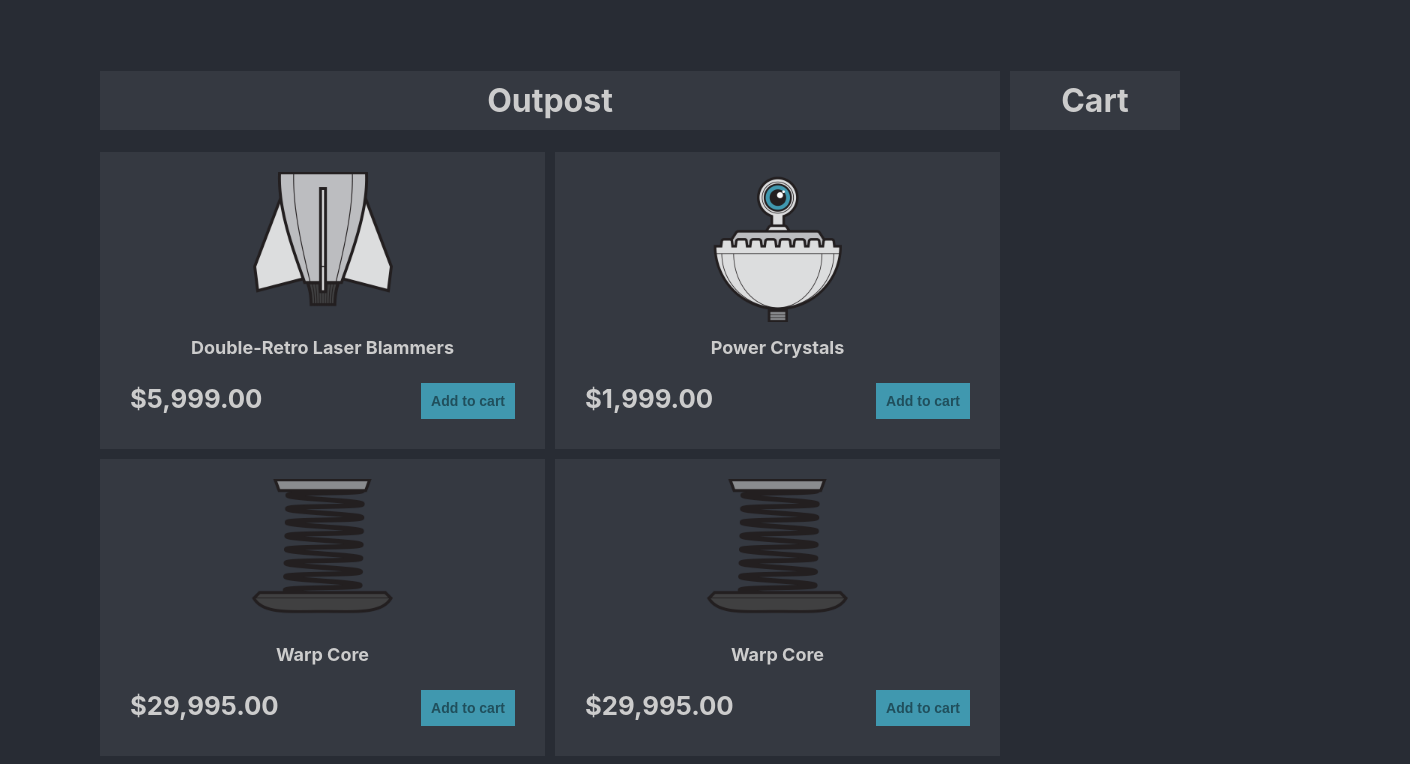
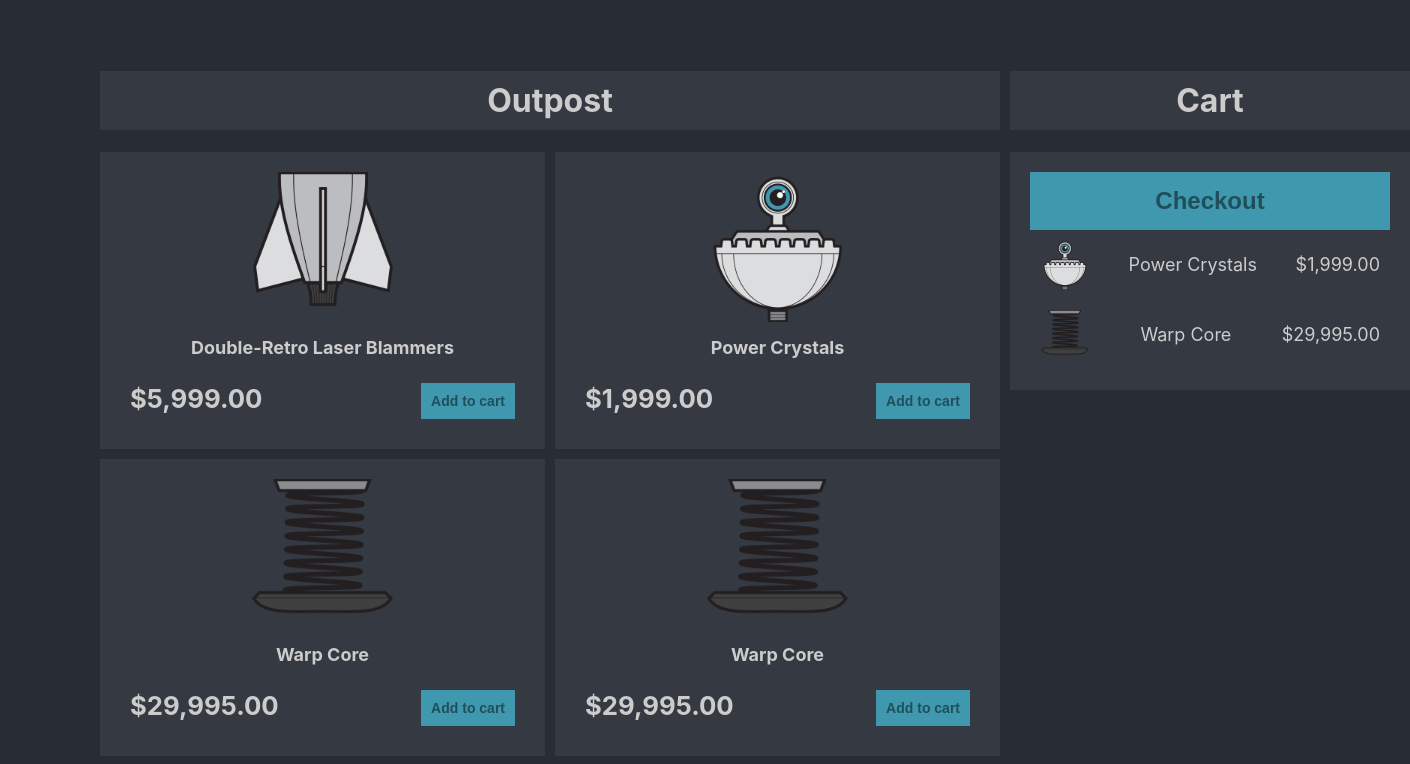
Before and after one commit to jmcooper/cosmic-traders, a React (Create React App) app: page / in a window 1280 px wide. Shown: the top 764 px of the page, 1410 px wide, since content can reach past the window. Built offline with nearby package versions, Linux system fonts and the light colour scheme.

Commit message:
Add Cart

```diff
--- a/src/App.css
+++ b/src/App.css
@@ -5,6 +5,7 @@ body {
 ul {
   margin:0;
   padding:0;
+  list-style: none;
 }
 
 .content {
--- a/src/Outpost.js
+++ b/src/Outpost.js
@@ -1,8 +1,8 @@
 import React from 'react'
 import ProductList from './products/ProductList'
 import styles from './Outpost.module.css'
+import Cart from './checkout/Cart'
 
-let cart = []
 let products = [
   {
     name: 'Double-Retro Laser Blammers',
@@ -36,13 +36,11 @@ let products = [
   },
 ]
 
-const renderCartItem = (product) => {
-  return (
-    <li className="cart-item">
-      <img src={require(`./images/${product.image}`)} />
-    </li>
-  )
-}
+let cart = [
+  products[1],
+  products[2]
+]
+
 
 function Outpost() {
   return (
@@ -53,10 +51,7 @@ function Outpost() {
       </div>
       <div className={styles.rightSidebar}>
         <h1 className="section-header">Cart</h1>
-        { cart.length > 0
-          ? <p>There are no items in your cart</p>
-          : <ul> { cart.map((product) => renderCartItem(product)) }</ul>
-        }
+        <Cart cart={cart}/>
       </div>
     </React.Fragment>
   )
--- a/src/Outpost.module.css
+++ b/src/Outpost.module.css
@@ -5,10 +5,5 @@
 }
 
 .rightSidebar {
-  width: 400px;
+  min-width:400px;
 }
-
-.cartItem {
-  display:flex;
-  justify-content: space-between;
-}
--- /dev/null
+++ b/src/checkout/Cart.js
@@ -0,0 +1,26 @@
+import React from 'react'
+import styles from './Cart.module.css'
+import { toCurrencyFormat } from '../utils/format-utils'
+
+const renderCartItem = (product, i) => {
+  return (
+    <li className={styles.cartItem} key={i}>
+      <img src={require(`../images/${product.image}`)} alt={product.name}/>
+      <span className={styles.flexCenter}>{product.name}</span>
+      <span className={styles.flexCenter}>{toCurrencyFormat(product.price)}</span>
+    </li>
+  )
+}
+
+function Cart(props) {
+  return (
+    <div className={styles.cart}>
+      <button className={`button ${styles.checkoutButton}`}>Checkout</button>
+      { props.cart.length === 0
+        ? <span>There are no items in your cart</span>
+        : <ul> { props.cart.map((product, i) => renderCartItem(product, i)) }</ul> }
+    </div>
+  )
+}
+
+export default Cart
--- /dev/null
+++ b/src/checkout/Cart.module.css
@@ -0,0 +1,26 @@
+.cart {
+  background-color: #353941;
+  padding: 20px;
+  font-size:18px;
+}
+
+.cartItem {
+  display:flex;
+  justify-content: space-between;
+  padding:10px;
+}
+
+.cartItem img {
+  width:50px;
+}
+
+.flexCenter {
+  display: flex;
+  align-items: center;
+}
+
+.checkoutButton {
+  font-size:24px;
+  width: 100%;
+  padding: 15px 10px;
+}
--- a/src/products/Product.js
+++ b/src/products/Product.js
@@ -1,12 +1,8 @@
 import React from 'react';
 import styles from './Product.module.css';
-
-const toCurrencyFormat = (value) => {
-  return value.toLocaleString('en-US', {style: 'currency', currency: 'USD'})
-}
+import { toCurrencyFormat } from '../utils/format-utils'
 
 function Product(props) {
-  console.log('props', props)
   return (
     <li className={styles.product}>
       <img src={require(`../images/${props.product.image}`)} alt="rocket"/>
--- a/src/products/ProductList.js
+++ b/src/products/ProductList.js
@@ -6,7 +6,7 @@ function ProductList(props) {
   return (
     <ul className={styles.products}>
       {
-        props.products.map((productToRender) => <Product product={productToRender}/>)
+        props.products.map((productToRender, i) => <Product product={productToRender} key={i}/>)
       }
     </ul>
 
--- /dev/null
+++ b/src/utils/format-utils.js
@@ -0,0 +1,5 @@
+const toCurrencyFormat = (value) => {
+  return value.toLocaleString('en-US', {style: 'currency', currency: 'USD'})
+}
+
+export { toCurrencyFormat }
```
